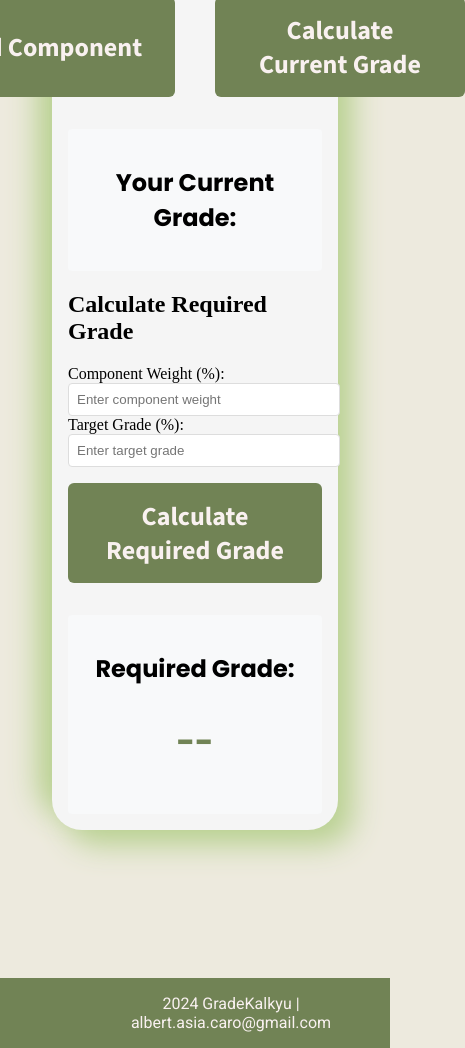
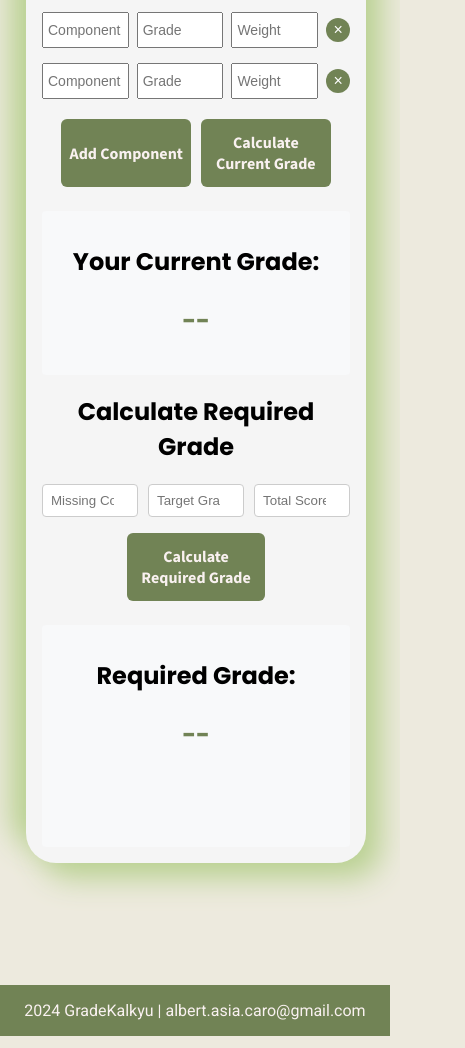
Before and after one commit to abet1/GradeKalkyu, a plain HTML site: page subject-grade-calculator.html in a window 390 px wide. Shown: the part 550-1598 px from the top of the page, 465 px wide, since content can reach past the window. Drawn offline with nearby package versions, Linux system fonts and the light colour scheme.

Commit message:
enhanced the aesthetic and added css code for mobile device compatibility

```diff
--- a/css/styles.css
+++ b/css/styles.css
@@ -37,6 +37,7 @@ main{
     text-align: center;
     font-weight: 700;
     margin-bottom: 0;
+    justify-content: center;
 }
 
 .calculate-button:hover {
@@ -58,28 +59,6 @@ main{
     padding: 1rem;
     background-color: #f8f9fa;
     border-radius: 4px;
-}
-
-@media (max-width: 768px) {/*this code's purpose is to cater for mobile users*/
-    .header-bar {
-        flex-direction: column;
-        padding: 10px 5px;
-    }
-
-    .right-links {
-        margin-right: 0;
-        margin-top: 10px;
-    }
-
-    .button-container {
-        flex-direction: column;
-        align-items: center;
-        gap: 20px;
-    }
-
-    .welcome-message {
-        margin: 1rem;
-    }
 }
 
 .welcome-heading {
@@ -265,6 +244,12 @@ main{
     font-weight: bold;
 }
 
+.subject-grade {
+    font-size: 2rem;
+    color: #718355;
+    font-weight: bold;
+}
+
 .required-grade {
     margin-top: 2rem;
 }
@@ -317,3 +302,164 @@ main{
 .remove-button:hover {
     background: rgb(151, 23, 23)
 }
+
+.calculate-required-grade {
+    font-family: 'Poppins', sans-serif;
+    text-align: center;
+    justify-content: center;
+}
+
+.missing-component-row {
+    display: flex;
+    gap: 10px;
+    margin-bottom: 10px;
+}
+
+.missing-component-row input {
+    flex: 1;
+    padding: 8px;
+    border: 1px solid #ccc;
+    border-radius: 4px;
+    box-sizing: border-box;
+}
+
+
+
+/*this css code is for the website's compatibility with mobile devices*/
+@media (max-width: 768px) {
+    .header-bar {
+        flex-direction: column;
+        padding: 10px 5px;
+        position: relative;
+    }
+
+    .right-links {
+        margin-right: 0;
+        margin-top: 10px;
+    }
+
+    .logo img {
+        height: 40px;
+    }
+
+
+    main {
+        padding: 1rem;
+        margin-top: 100px;
+    }
+
+    .welcome-heading {
+        font-size: 36px;
+        text-align: center;
+        margin-top: 20px;
+    }
+
+
+    .calculator-container {
+        width: 95%;
+        margin: 20px auto 0;
+        padding: 10px;
+    }
+
+    .calculator-section {
+        padding: 1rem;
+        width: 100%;
+        box-sizing: border-box;
+    }
+
+
+    .subjects-row,
+    .components-row {
+        display: flex;
+        flex-direction: row;
+        gap: 8px;
+        margin-bottom: 15px;
+        width: 100%;
+    }
+
+    .subjects-row input,
+    .components-row input {
+        flex: 1;
+        min-width: 0;
+        font-size: 14px;
+        padding: 8px 4px;
+    }
+
+    .remove-button {
+        min-width: 24px;
+        height: 24px;
+        flex-shrink: 0;
+    }
+
+    .calculator-buttons {
+        display: flex;
+        flex-direction: row;
+        justify-content: center;
+        gap: 10px;
+        margin: 20px auto;
+        width: 100%;
+        max-width: 500px;
+        padding: 0 10px;
+        box-sizing: border-box;
+    }
+
+    .calculate-button,
+    .add-button {
+        width: 45%;
+        min-width: 120px;
+        font-size: 16px;
+        padding: 0.8rem 0.5rem;
+        white-space: normal;
+        height: auto;
+    }
+
+    .result-container {
+        margin-top: 1.5rem;
+        padding: 0.8rem;
+        width: 100%;
+        box-sizing: border-box;
+    }
+
+    .final-grade,
+    .subject-grade {
+        font-size: 1.5rem;
+    }
+
+
+    .footer-content {
+        margin-left: 0;
+        padding: 0 1rem;
+    }
+}
+
+/*for very small devices */
+@media (max-width: 380px) {
+    .subjects-row,
+    .components-row {
+        gap: 4px;
+    }
+
+    .subjects-row input,
+    .components-row input {
+        font-size: 12px;
+        padding: 6px 2px;
+    }
+
+    .remove-button {
+        min-width: 20px;
+        height: 20px;
+        font-size: 14px;
+    }
+
+    .calculator-buttons {
+        flex-direction: column;
+        align-items: center;
+        gap: 15px;
+    }
+
+    .calculate-button,
+    .add-button {
+        width: 80%;
+        font-size: 16px;
+    }
+}
--- a/javascript/subject-grade-calculator.js
+++ b/javascript/subject-grade-calculator.js
@@ -71,9 +71,37 @@ function calculateSubjectGrade(){
     document.getElementById('subject-grade').textContent = finalGrade.toFixed(4);
 }
 
+document.addEventListener('DOMContentLoaded', () =>{
+
+    document.getElementById("remaining-grade-input").innerHTML='';
+
+    for(let i=0; i<1; i++){
+        missingComponentRow();
+    }
+});
+
+function missingComponentRow(){
+    const container = document.getElementById("remaining-grade-input");
+    const rowDiv = document.createElement("div");
+    rowDiv.className = "missing-component-row";
+    rowDiv.innerHTML = `
+        <input type="number" id="missing-weight" class="missing-component-weight" placeholder="Missing Component Weight" min="0" max="100" required>
+        <input type="number" id="target-grade" class="component-grade" placeholder="Target Grade" min="0" max="100" required>
+        <input type="number" id="component-total-score" class="component-total-score" placeholder="Total Score of Component" min="0" max="100" required onchange="updateRemainingWeight()">
+    `;
+
+    container.appendChild(rowDiv);
+}
+
 function calculateRequiredGrade(){
     const targetGrade = parseFloat(document.getElementById('target-grade').value);
     const missingWeight = parseFloat(document.getElementById('missing-weight').value);
+    const highestPossibleScore = parseFloat(document.getElementById('component-total-score').value);
+    let hasValue = false;
+
+    if(highestPossibleScore>0){
+        hasValue = true;
+    }
 
     if(isNaN(targetGrade)||isNaN(missingWeight)){
         alert('Please enter fill in all fields correctly');
@@ -100,17 +128,30 @@ function calculateRequiredGrade(){
 
     const remainingWeight = missingWeight;
     const requiredGrade = ((targetGrade) - (currentWeightedGrade)) / (remainingWeight/100);
+    const neededScore = highestPossibleScore * (requiredGrade/100);
 
-    if (requiredGrade < 0) {
-        document.getElementById('required-grade').textContent =
-            "Target grade already achieved!";
-    } else if (requiredGrade > 100) {
-        document.getElementById('required-grade').textContent =
-            "Target grade not possible";
-    } else {
-        document.getElementById('required-grade').textContent =
-            requiredGrade.toFixed(4);
+    if(hasValue){
+        if (requiredGrade < 0) {
+            document.getElementById('required-grade').textContent = requiredGrade.toFixed(4) + " or " + neededScore + "/" + highestPossibleScore;
+            document.getElementById('required-grade-message').textContent = "Target grade already achieved!";
+        } else if (requiredGrade > 100) {
+            document.getElementById('required-grade').textContent = requiredGrade.toFixed(4) + " or " + neededScore + "/" + highestPossibleScore;
+            document.getElementById('required-grade-message').textContent = "Target grade is not possible";
+        } else {
+            document.getElementById('required-grade').textContent = requiredGrade.toFixed(4) + " or " + neededScore + "/" + highestPossibleScore;
+        }
+    }else{
+        if (requiredGrade < 0) {
+            document.getElementById('required-grade').textContent = requiredGrade.toFixed(4);
+            document.getElementById('required-grade-message').textContent = "Target grade already achieved!";
+        } else if (requiredGrade > 100) {
+            document.getElementById('required-grade').textContent = requiredGrade.toFixed(4);
+            document.getElementById('required-grade-message').textContent = "Target grade is not possible";
+        } else {
+            document.getElementById('required-grade').textContent = requiredGrade.toFixed(4);
+        }
     }
+
 }
 
 function updateRemainingWeight(){
--- a/subject-grade-calculator.html
+++ b/subject-grade-calculator.html
@@ -23,10 +23,8 @@
         </header>
         <main>
             <div class = "calculator-container">
-                <h1 class="calculator-title">Subject Grade Calculator</h1>
-
                 <div class="calculator-section">
-                    <h2>Calculate Current Grade</h2>
+                    <h1 class="calculator-title">Subject Grade Calculator</h1>
 
                     <div id="components-container">
 
@@ -39,19 +37,16 @@
 
                     <div id="current-grade-result" class="result-container">
                         <h2>Your Current Grade:</h2>
-                        <p id="subject-grade" class="subject-grade"></p>
+                        <p id="subject-grade" class="subject-grade">--</p>
                     </div>
 
                     <div class="calculate-required-grade">
                         <h2>Calculate Required Grade</h2>
 
                         <div class="required-grade-inputs">
-                            <div class="input-group">
-                                <label for="missing-weight">Component Weight (%):</label>
-                                <input type="number" id="missing-weight" min="0" max="100" placeholder="Enter component weight">
 
-                                <label for="target-grade">Target Grade (%):</label>
-                                <input type="number" id="target-grade" min="0" max="100" placeholder="Enter target grade">
+                            <div id="remaining-grade-input" class="input-group">
+
                             </div>
 
                             <button type="button" onclick="calculateRequiredGrade()" class="calculate-button">Calculate Required Grade</button>
@@ -60,6 +55,7 @@
                         <div id="required-grade-result" class="result-container">
                             <h2>Required Grade:</h2>
                             <p id="required-grade" class="final-grade">--</p>
+                            <p id="required-grade-message" class="final-grade"><br></p>
                         </div>
 
                     </div>
```
